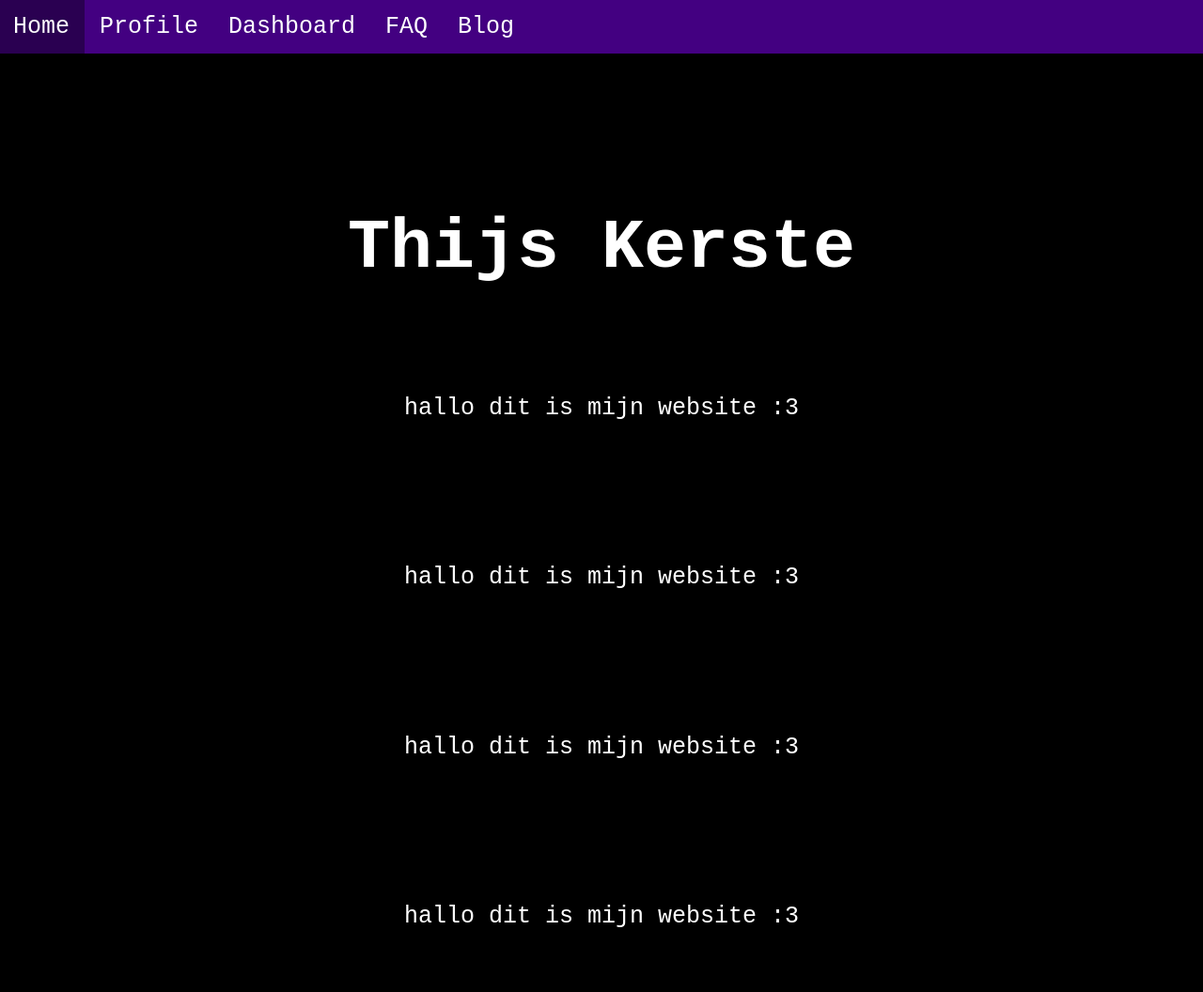
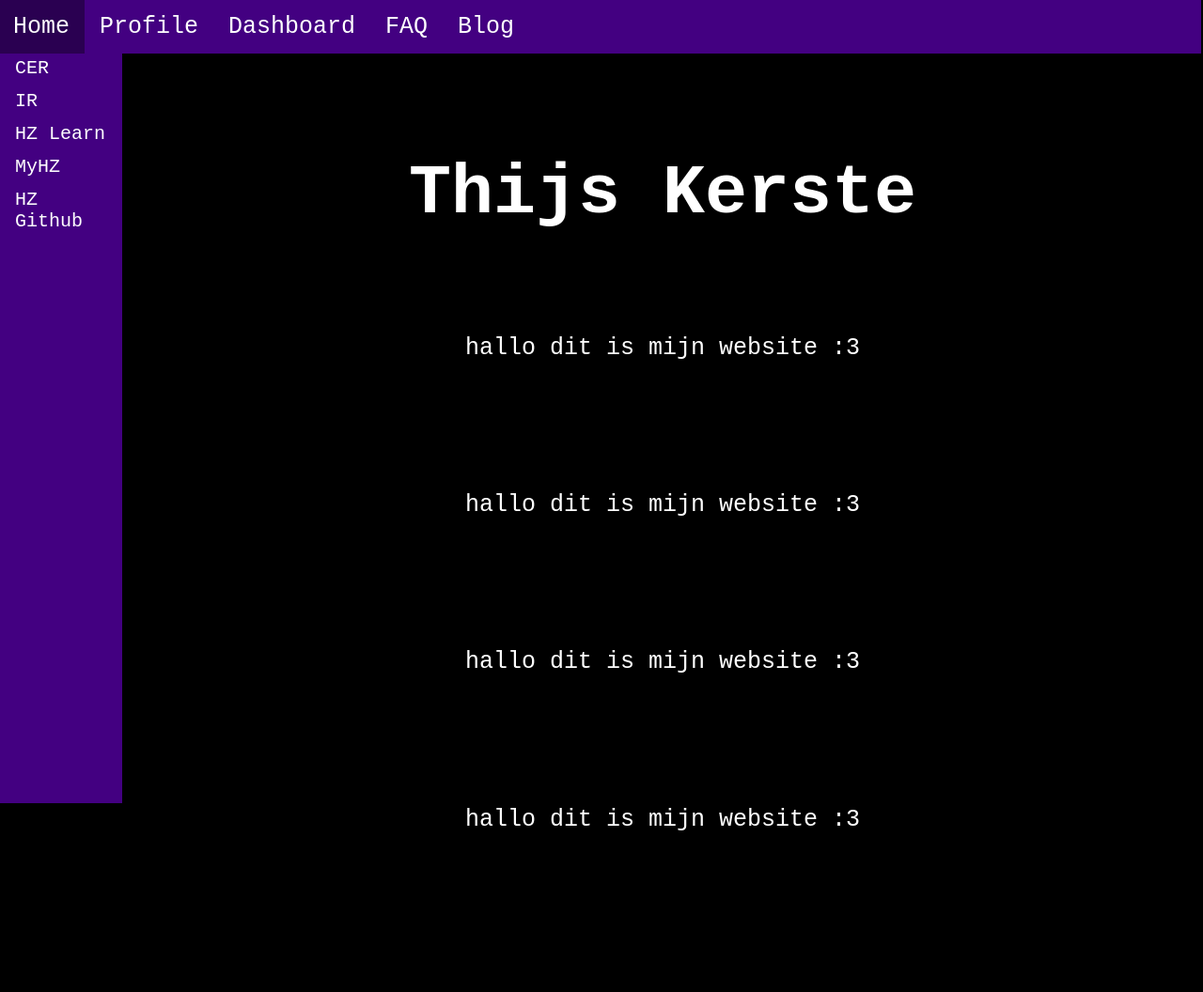
Before and after one commit to Thijs-HZ-School/PCO, a plain HTML site: page index.html in a window 1280 px wide. Shown: the whole page at 94% size. After the commit the page ends 968 px from the top, so only its background shows below. Drawn offline with Linux system fonts and the light colour scheme.

Commit message:
het skelet is klaar

```diff
--- a/index.html
+++ b/index.html
@@ -8,6 +8,13 @@
         <link rel="stylesheet" href="styles.css">
     </head>
     <body>
+        <aside class="sidenav">
+            <a target="_blank" href="https://oer.hz.nl/?_gl=1*hrk76v*_gcl_au*MTE4NjA2NjIzOS4xNzU0NjY0MzAx*_ga*MjY3OTA4MTI4LjE3NDk4MjczNTg.*_ga_6MYD4DVW57*czE3NTY5NzA0MjAkbzEyJGcxJHQxNzU2OTcxMTkyJGo2MCRsMCRoMA..">CER</a>
+            <a target="_blank" href="https://hz.nl/uploads/documents/1.4-Over-de-HZ/1.4.3.-Regelingen-en-documenten/OERS/2023-2024/Juli/TWE/IR-B-HBO-ICT-full-time-2023-2024-DEF.pdf">IR</a>
+            <a target="_blank" href="https://learn.hz.nl/my/">HZ Learn</a>
+            <a target="_blank" href="https://portal.hz.nl/">MyHZ</a>
+            <a target="_blank" href="https://github.com/HZ-HBO-ICT">HZ Github</a>
+        </aside>
         <nav class="navbar">
             <ul>
                 <li><a href="index.html" class="thispage">Home</a></li>
@@ -17,12 +24,12 @@
                 <lI><a href="blog.html">Blog</a></li>
             </ul>
         </nav>
-
-        <h1 class="nametext">Thijs Kerste</h1>
-        <p class="bottomtext">hallo dit is mijn website :3</p>
-        <p class="bottomtext">hallo dit is mijn website :3</p>
-        <p class="bottomtext">hallo dit is mijn website :3</p>
-        <p class="bottomtext">hallo dit is mijn website :3</p>
-
+        <main>
+            <h1 class="nametext">Thijs Kerste</h1>
+            <p class="bottomtext">hallo dit is mijn website :3</p>
+            <p class="bottomtext">hallo dit is mijn website :3</p>
+            <p class="bottomtext">hallo dit is mijn website :3</p>
+            <p class="bottomtext">hallo dit is mijn website :3</p>
+        </main>
     </body>
 </html>
--- a/styles.css
+++ b/styles.css
@@ -1,11 +1,14 @@
 .navbar {
   list-style-type: none;
-  margin: -10px;
+  margin-left: -10px;
+  width: 100%;
   overflow: hidden;
   background-color: rgb(67, 0, 129);
   font-size: 25px;
-  position: sticky;
+  /* position: sticky; */
+  position: fixed;
   top: 0;
+  z-index: 2;
 }
 
 .navbar ul {
@@ -38,11 +41,39 @@
     background-color: gainsboro;
 }
 
+
+.sidenav {
+  height: 100%;
+  width: 130px;
+  position: fixed;
+  z-index: 1;
+  top: 0;
+  left: 0;
+  background-color: rgb(67, 0, 129);
+  overflow-x: hidden;
+  padding-top: 55px;
+}
+
+.sidenav a {
+  padding: 6px 8px 6px 16px;
+  text-decoration: none;
+  font-size: 20px;
+  color: white;
+  display: block;
+}
+
+.sidenav a:hover {
+  background-color: rgb(42, 0, 81);
+}
+
+
 body {
     background-color: black;
     font-family: monospace;
     color: white;
 }
+
+main {margin-left: 130px;}
 
 .nametext {
     text-align: center;
```
Also changed, not shown: blog.html (+11 -3 lines), dashboard.html (+11 -3 lines), faq.html (+11 -3 lines), profile.html (+8 -3 lines).
